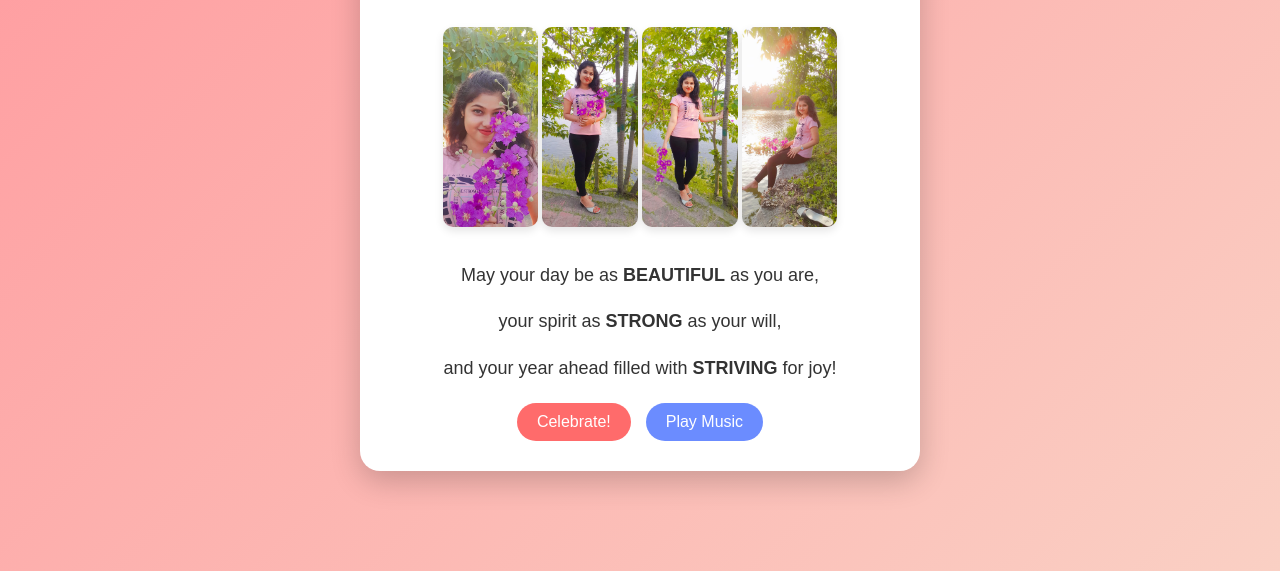
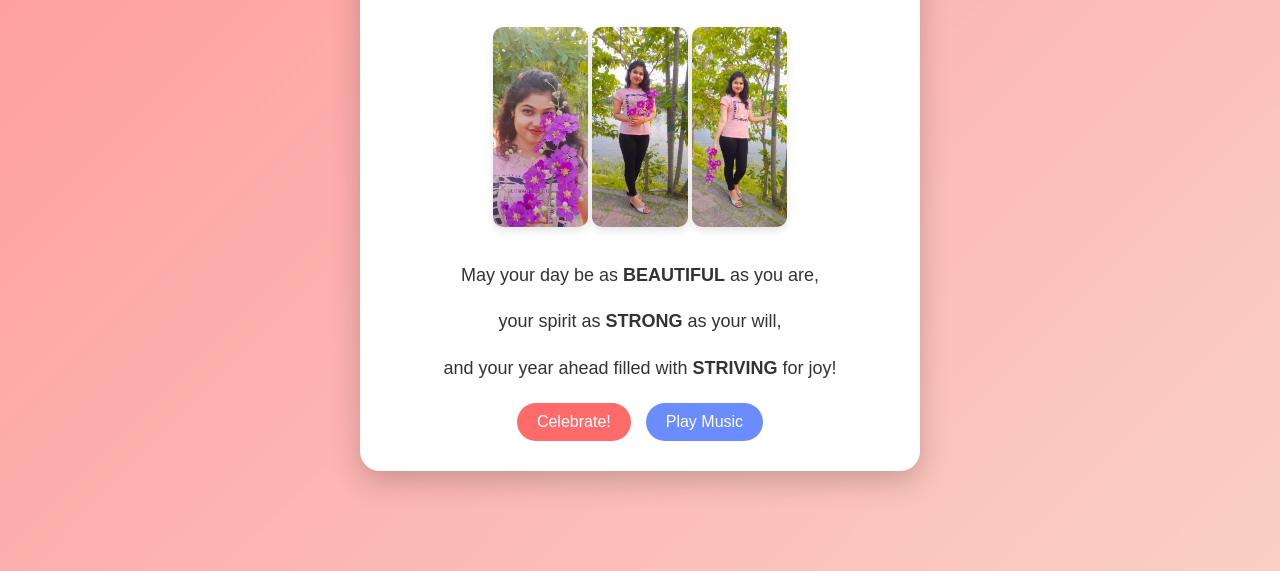
Before and after one commit to tanumoy2410/birthday-card, a plain HTML site: page index.html in a window 1280 px wide. Shown: the part 229-800 px from the top of the page. Drawn offline with Linux system fonts and the light colour scheme.

Commit message:
Update index.html

```diff
--- a/index.html
+++ b/index.html
@@ -93,7 +93,6 @@
             <img src="image_1.jpg" alt="BEAUTIFUL">
             <img src="image_2.jpg" alt="BE STRONG">
             <img src="image_3.jpg" alt="STRIVE">
-            <img src="image_4.jpg" alt="STRIVE">
         </div>
 
         <div class="message">
```
